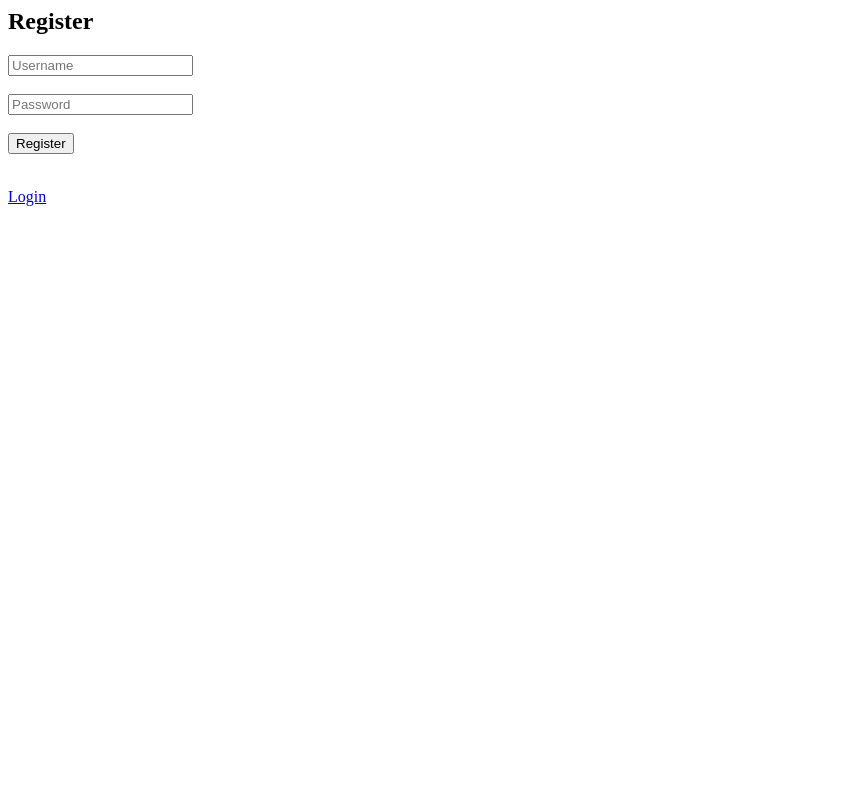
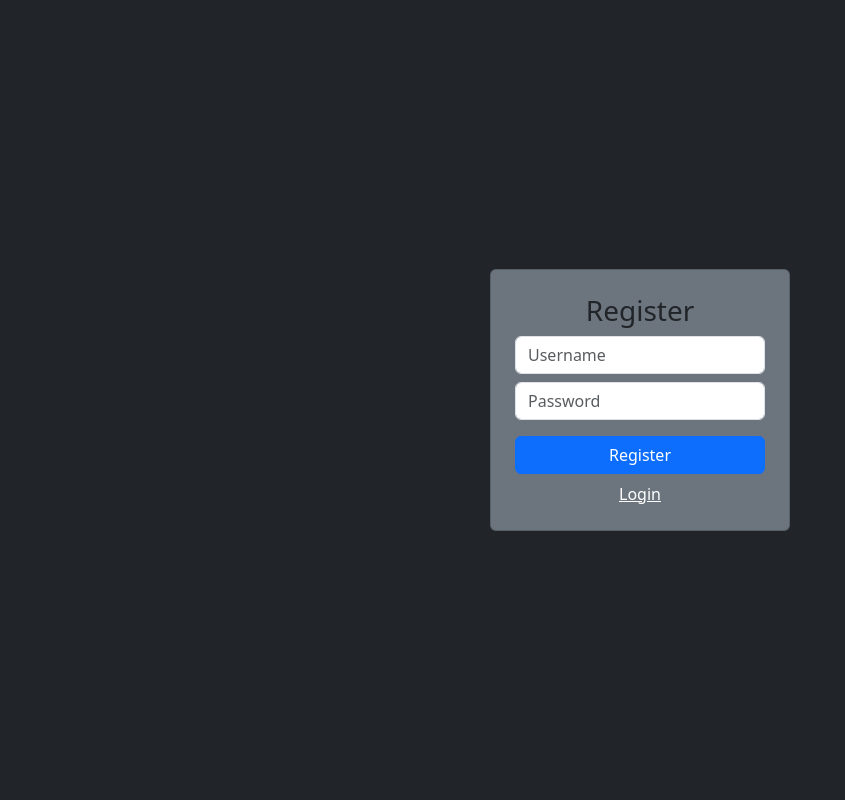
Before and after one commit to kishanmanjunath2007-sys/secure-notes, a Flask app: page /register in a window 1280 px wide. Shown: the whole page, without its empty margins (0-845 px from the left). Run offline with Flask 3, Linux system fonts and the light colour scheme.

Commit message:
Enhance registration page with Bootstrap and layout
Added Bootstrap styling and improved layout for the registration form.

```diff
--- a/templates/register.html
+++ b/templates/register.html
@@ -1,10 +1,23 @@
-<h2>Register</h2>
+<!DOCTYPE html>
+<html>
+<head>
+    <title>Register</title>
+    <link href="https://cdn.jsdelivr.net/npm/bootstrap@5.3.0/dist/css/bootstrap.min.css" rel="stylesheet">
+</head>
 
-<form method="POST">
-  <input type="text" name="username" placeholder="Username" required><br><br>
-  <input type="password" name="password" placeholder="Password" required><br><br>
-  <button type="submit">Register</button>
-</form>
+<body class="bg-dark text-light d-flex justify-content-center align-items-center vh-100">
 
-<br>
-<a href="/login">Login</a>
+<div class="card p-4 bg-secondary" style="width: 300px;">
+    <h3 class="text-center">Register</h3>
+
+    <form method="POST">
+        <input type="text" name="username" class="form-control mb-2" placeholder="Username" required>
+        <input type="password" name="password" class="form-control mb-3" placeholder="Password" required>
+        <button class="btn btn-primary w-100">Register</button>
+    </form>
+
+    <a href="/login" class="text-center mt-2 text-white">Login</a>
+</div>
+
+</body>
+</html>
```
